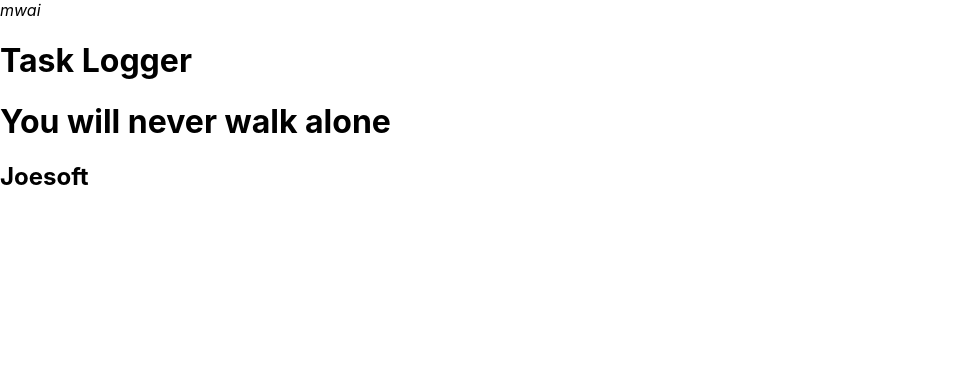
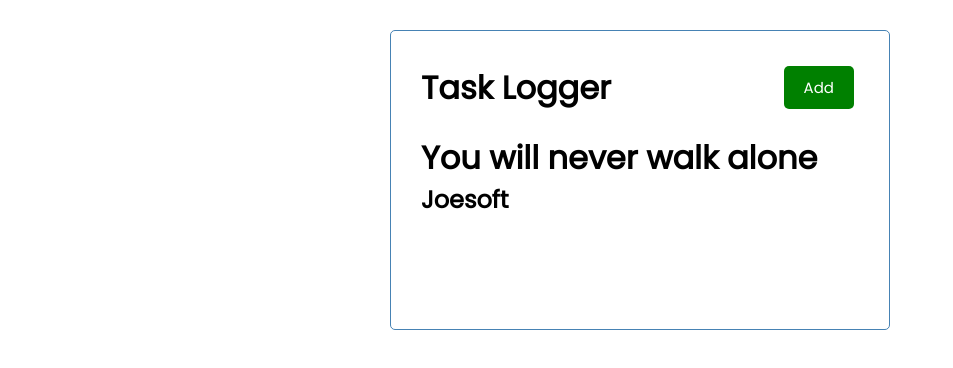
Before and after one commit to joesoftmwai/react-task-logger, a React (Create React App) app: page / in a window 1280 px wide. Shown: the top 368 px of the page, without its empty margins (0-953 px from the left). Built offline with nearby package versions, Linux system fonts and the light colour scheme.

Commit message:
Handled prop-types

```diff
--- /dev/null
+++ b/src/components/button/Button.jsx
@@ -0,0 +1,26 @@
+import React from 'react';
+import './Button.css';
+import  PropTypes  from 'prop-types';
+
+const Button = ({ color, text, onClick }) => {
+
+    // const addTask = () => {
+    //     console.log('will never alone');
+    // }
+
+  return (
+    <button onClick={onClick} style={{ backgroundColor: color, }} className='btn'>{text}</button>
+  )
+}
+
+Button.defaultProps = {
+    color: 'steelblue',
+}
+
+Button.propTypes = {
+    colo: PropTypes.string,
+    text: PropTypes.string,
+    addTask: PropTypes.func,
+}
+
+export default Button
--- a/src/components/header/Header.jsx
+++ b/src/components/header/Header.jsx
@@ -1,11 +1,18 @@
 import React from 'react'
 import PropTypes from 'prop-types'
 
+import './Header.css';
+import Button from '../button/Button';
+
+
 const Header = ({title}) => {
+    const addTask = () => {
+        console.log('elmas');
+    }
   return (
-    <header>
-        <i>{title}</i>
+    <header className='header'>
         <h1>Task Logger</h1>
+        <Button color='green' text='Add' onClick={addTask} />
     </header>
   )
 }
--- a/src/index.css
+++ b/src/index.css
@@ -1,13 +1,112 @@
-body {
+@import url('https://fonts.googleapis.com/css2?family=Poppins:wght@300;400&display=swap');
+
+* {
+  box-sizing: border-box;
   margin: 0;
-  font-family: -apple-system, BlinkMacSystemFont, 'Segoe UI', 'Roboto', 'Oxygen',
-    'Ubuntu', 'Cantarell', 'Fira Sans', 'Droid Sans', 'Helvetica Neue',
-    sans-serif;
-  -webkit-font-smoothing: antialiased;
-  -moz-osx-font-smoothing: grayscale;
+  padding: 0;
 }
 
-code {
-  font-family: source-code-pro, Menlo, Monaco, Consolas, 'Courier New',
-    monospace;
+body {
+  font-family: 'Poppins', sans-serif;
 }
+
+.container {
+  max-width: 500px;
+  margin: 30px auto;
+  overflow: auto;
+  min-height: 300px;
+  border: 1px solid steelblue;
+  padding: 30px;
+  border-radius: 5px;
+}
+
+.header {
+  display: flex;
+  justify-content: space-between;
+  align-items: center;
+  margin-bottom: 20px;
+}
+
+.btn {
+  display: inline-block;
+  background: #000;
+  color: #fff;
+  border: none;
+  padding: 10px 20px;
+  margin: 5px;
+  border-radius: 5px;
+  cursor: pointer;
+  text-decoration: none;
+  font-size: 15px;
+  font-family: inherit;
+}
+
+.btn:focus {
+  outline: none;
+}
+
+.btn:active {
+  transform: scale(0.98);
+}
+
+.btn-block {
+  display: block;
+  width: 100%;
+}
+
+.task {
+  background: #f4f4f4;
+  margin: 5px;
+  padding: 10px 20px;
+  cursor: pointer;
+}
+
+.task.reminder {
+  border-left: 5px solid green;
+}
+
+.task h3 {
+  display: flex;
+  align-items: center;
+  justify-content: space-between;
+}
+
+.add-form {
+  margin-bottom: 40px;
+}
+
+.form-control {
+  margin: 20px 0;
+}
+
+.form-control label {
+  display: block;
+}
+
+.form-control input {
+  width: 100%;
+  height: 40px;
+  margin: 5px;
+  padding: 3px 7px;
+  font-size: 17px;
+}
+
+.form-control-check {
+  display: flex;
+  align-items: center;
+  justify-content: space-between;
+}
+
+.form-control-check label {
+  flex: 1;
+}
+
+.form-control-check input {
+  flex: 2;
+  height: 20px;
+}
+
+footer {
+  margin-top: 30px;
+  text-align: center;
+}
```
Also changed, not shown: src/components/button/Button.css (added).
